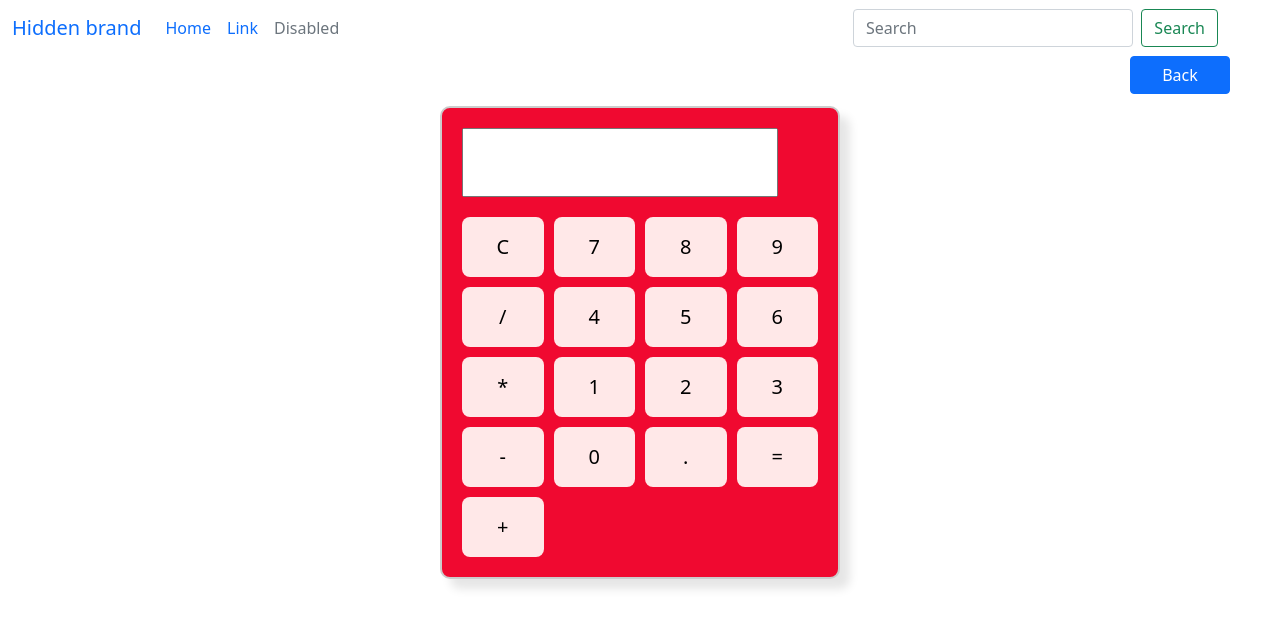
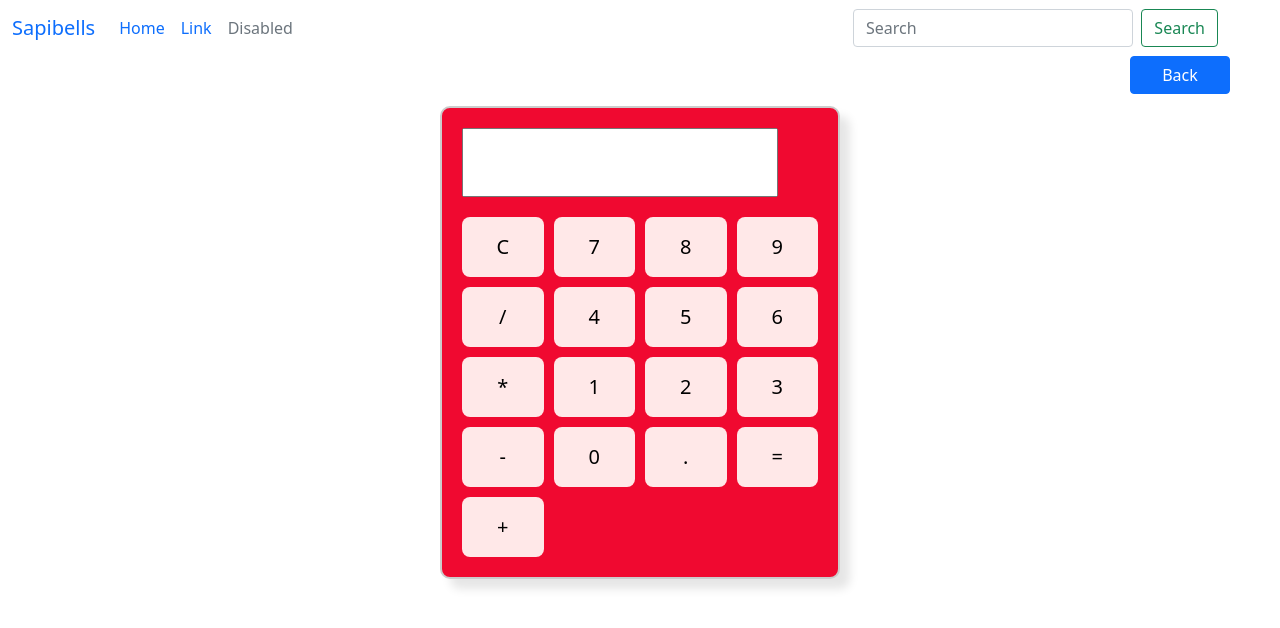
Before and after one commit to Earlsachi/Saplot-My-apps, a plain HTML site: page calculator.html in a window 1280 px wide. Drawn offline with nearby package versions, Linux system fonts and the light colour scheme.

Commit message:
Added initial files

```diff
--- a/calculator.html
+++ b/calculator.html
@@ -58,7 +58,7 @@
         <span class="navbar-toggler-icon"></span>
       </button>
       <div class="collapse navbar-collapse" id="navbarTogglerDemo01">
-        <a class="navbar-brand" href="#">Hidden brand</a>
+        <a class="navbar-brand" href="#">Sapibells</a>
         <ul class="navbar-nav me-auto mb-2 mb-lg-0">
           <li class="nav-item">
             <a class="nav-link active" aria-current="page" href="#">Home</a>
```
Also changed, not shown: dynamic_search.html (+1 -1 lines), index.html (+1 -1 lines), todo_list.html (+1 -1 lines).
